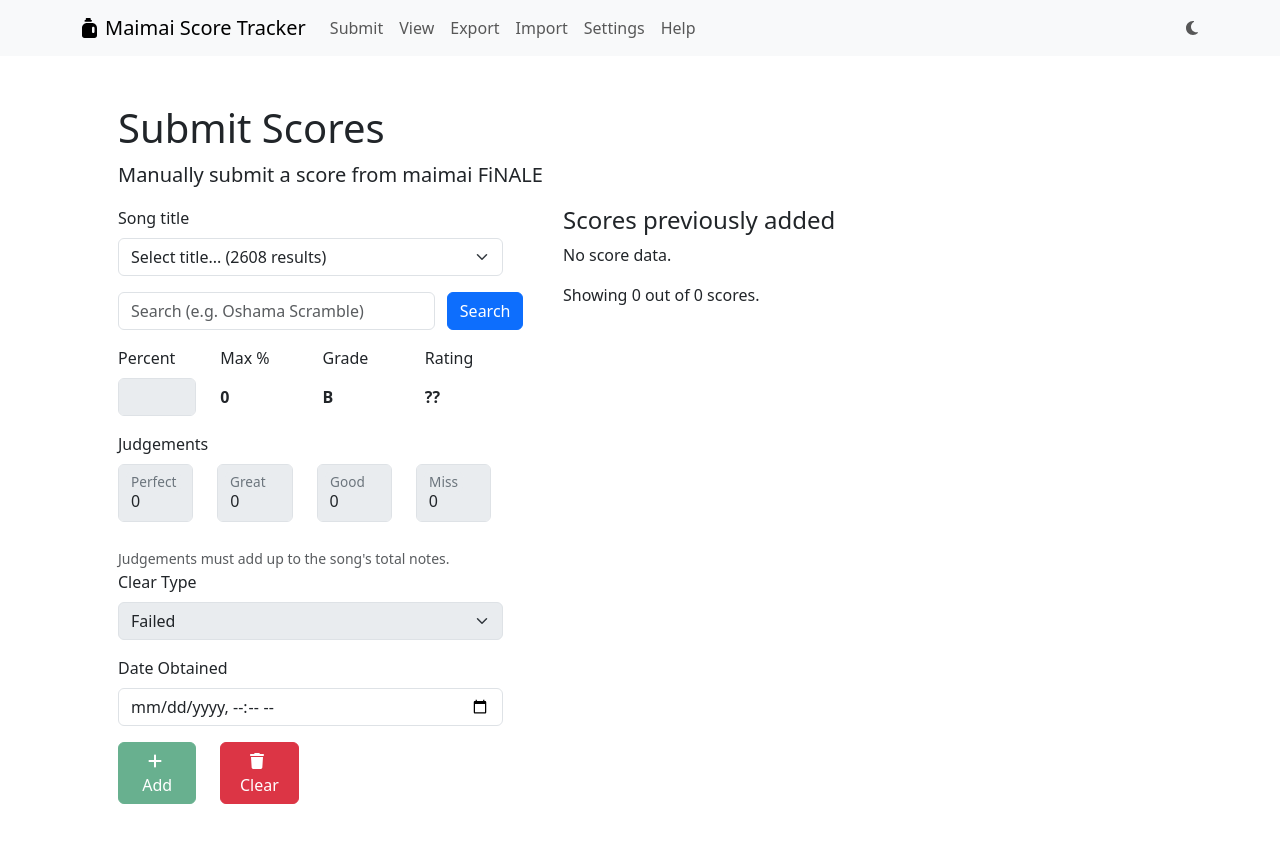
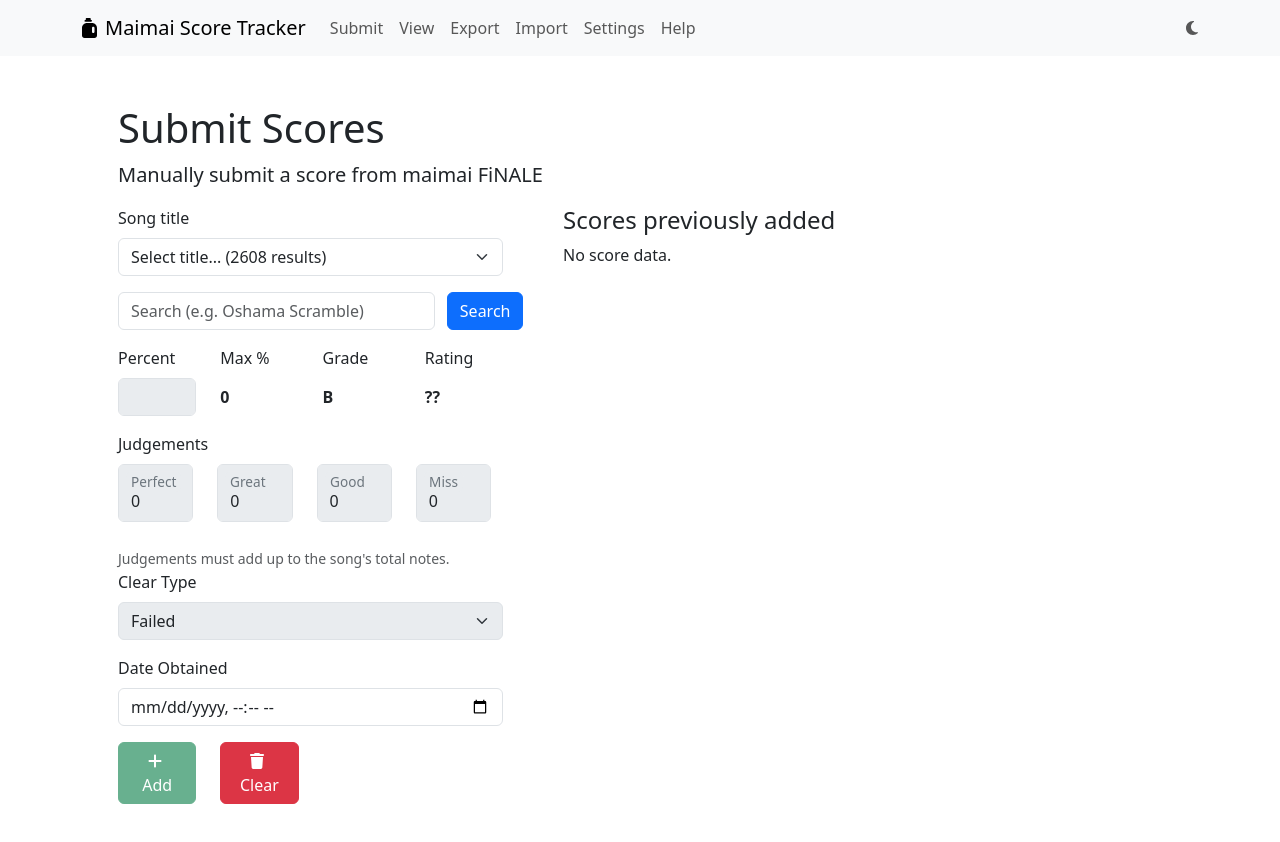
Before and after one commit to corndogit/maimai-score-tracker, a React (Vite) app: page /submit in a window 1280 px wide. Shown: the top 842 px of the page. Built offline with nearby package versions, Linux system fonts and the light colour scheme.

Commit message:
Scores are sorted by latest first

```diff
--- a/src/components/submit-score-page/submit-score-page.tsx
+++ b/src/components/submit-score-page/submit-score-page.tsx
@@ -6,6 +6,7 @@
 import { SubmitScorePreview } from "./submit-score-preview/submit-score-preview";
 
 export const SubmitScorePage = () => {
+  const scoreData = useScoreDataStore().scoreData;
   return (
     <BasePage>
       <PageTitles
@@ -17,7 +18,12 @@
           <SubmitScoreForm addToSubmitScores={useScoreDataStore().addScore} />
         </Col>
         <Col>
-          <SubmitScorePreview scoreData={useScoreDataStore().scoreData} />
+          <SubmitScorePreview
+            scoreData={[...scoreData]
+              .sort((a, b) => a.timeAchieved - b.timeAchieved)
+              .reverse()
+              .slice(0, 10)}
+          />
         </Col>
       </Row>
     </BasePage>
--- a/src/components/submit-score-page/submit-score-preview/submit-score-preview.tsx
+++ b/src/components/submit-score-page/submit-score-preview/submit-score-preview.tsx
@@ -12,10 +12,13 @@
     <>
       <h4>Scores previously added</h4>
       <ScoresTable scoreData={scoreData.slice(0, displayLimit)} />
-      <p>
-        Showing {Math.min(totalScores, displayLimit)} out of {totalScores} score
-        {totalScores !== 1 && "s"}.
-      </p>
+      {totalScores > displayLimit && (
+        <p>
+          Showing {Math.min(totalScores, displayLimit)} out of {totalScores}{" "}
+          score
+          {totalScores !== 1 && "s"}.
+        </p>
+      )}
     </>
   );
 };
--- a/src/components/view-scores-page/view-scores-page.tsx
+++ b/src/components/view-scores-page/view-scores-page.tsx
@@ -6,7 +6,10 @@
 import { Col, Container, Pagination, Row } from "react-bootstrap";
 
 export const ViewScoresPage = () => {
-  const scores = useScoreDataStore().scoreData;
+  const scoreDataStore = useScoreDataStore();
+  const scores = [...scoreDataStore.scoreData].sort(
+    (a, b) => b.timeAchieved - a.timeAchieved
+  );
   const pageSize = 10;
   const buttonsPerPagination = 5;
   const pageCount = Math.ceil(scores.length / pageSize);
```
